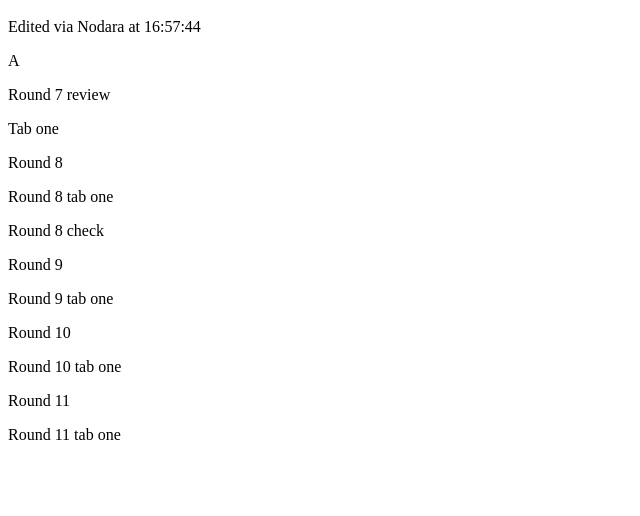
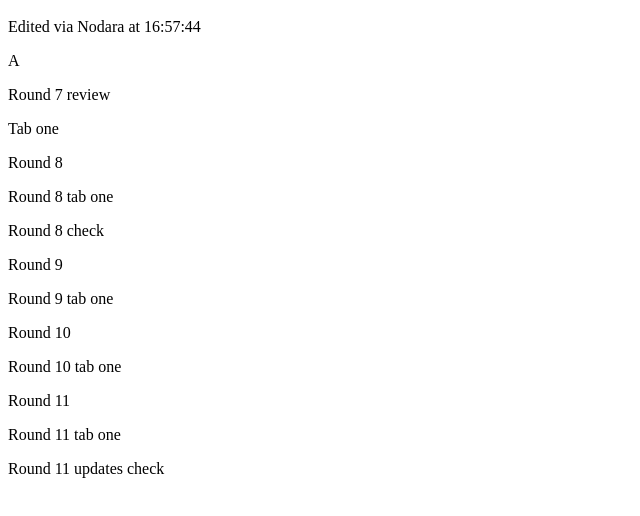
Before and after one commit to Shaf2665/nodara-edit-test, a plain HTML site: page index.html in a window 1280 px wide. Shown: the part 48-564 px from the top of the page, without its empty margins (0-640 px from the left). Drawn offline with Linux system fonts and the light colour scheme.

Commit message:
Edit index.html (via Nodara, by nodara-panel)

```diff
--- a/index.html
+++ b/index.html
@@ -12,3 +12,4 @@
 <p>Round 10 tab one</p>
 <p>Round 11</p>
 <p>Round 11 tab one</p>
+<p>Round 11 updates check</p>
```
